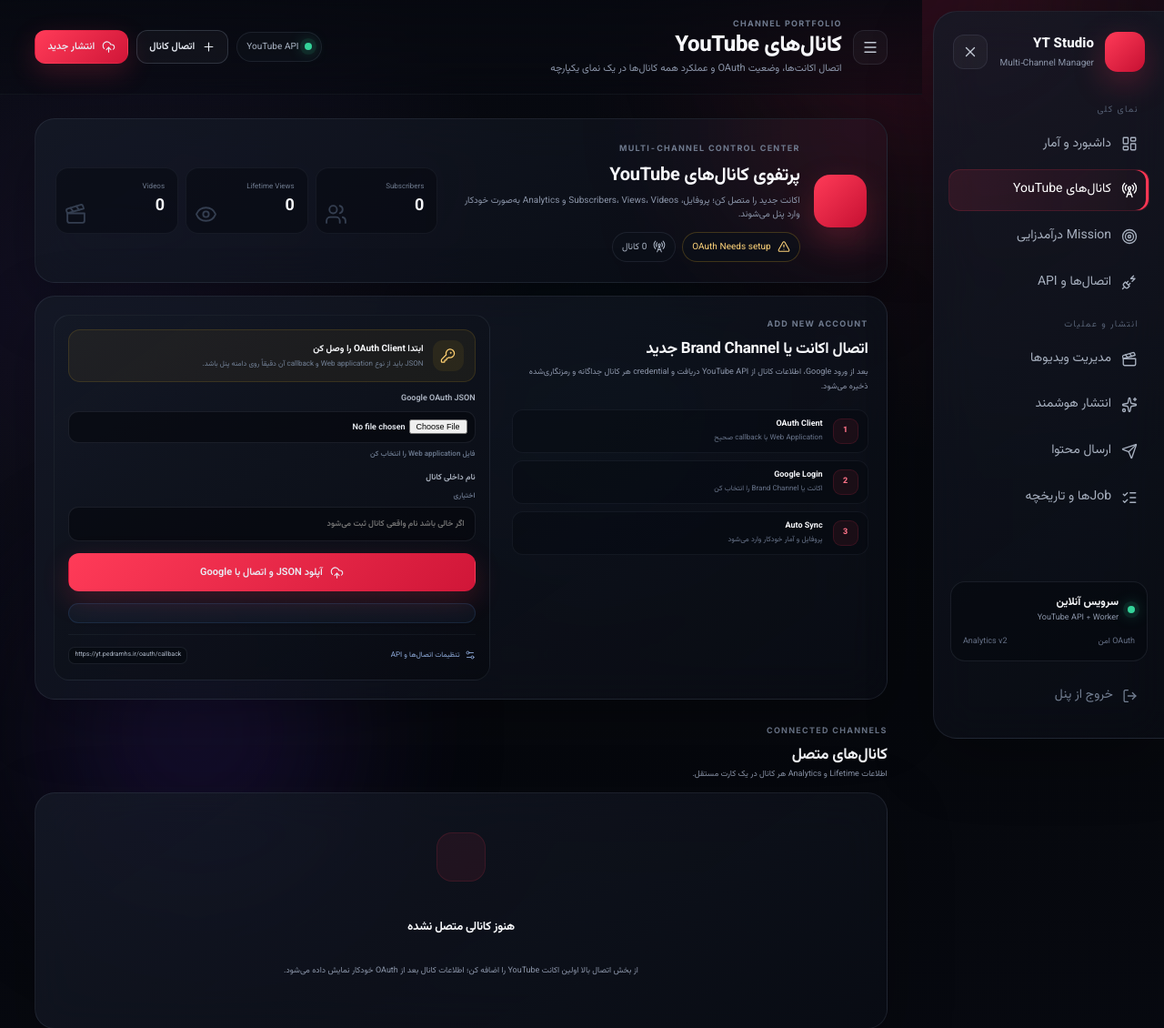
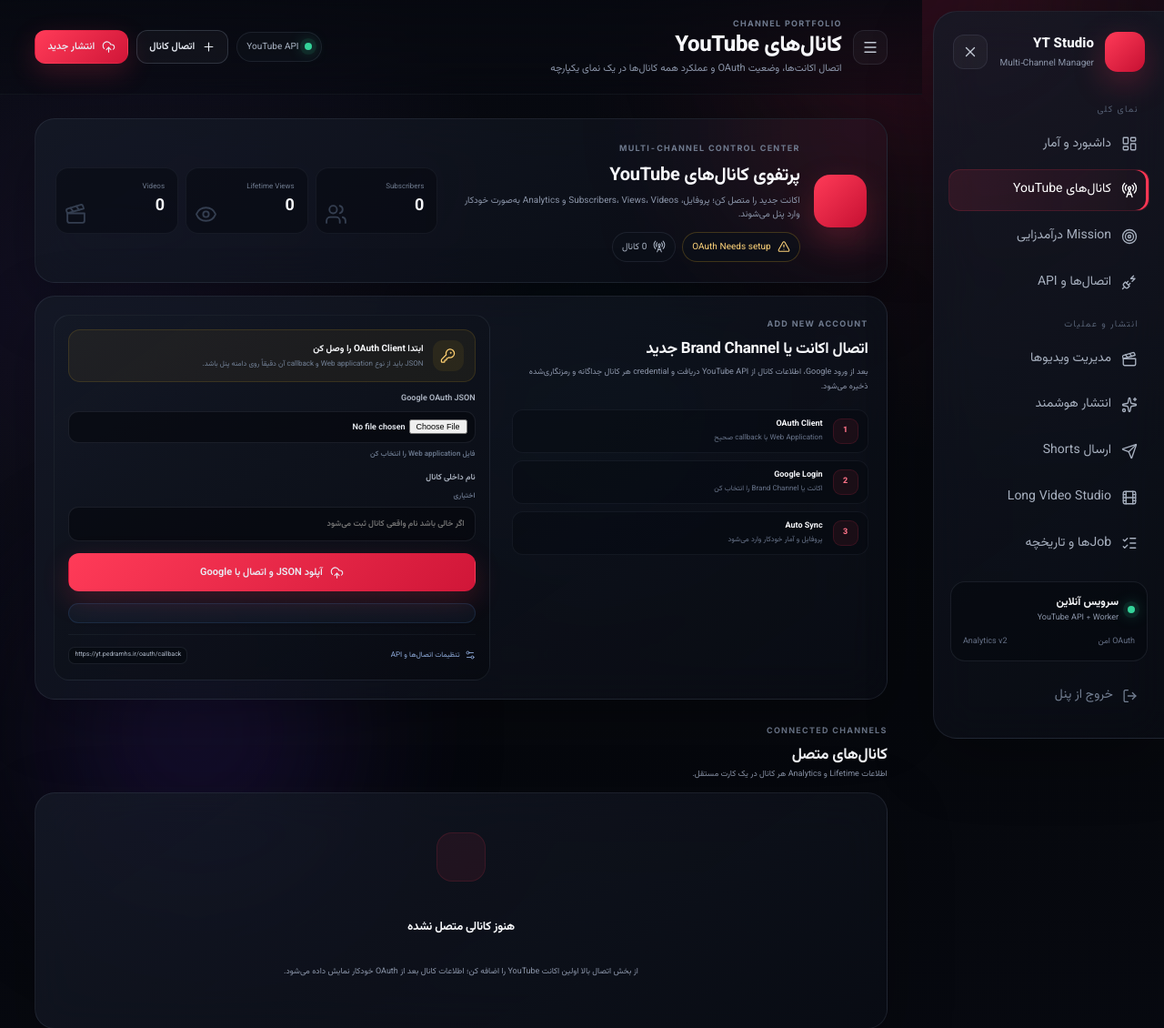
Before and after one commit to PEDIHS/yt, a Flask app: page /channels in a window 1280 px wide. Shown: the top 1130 px of the page at 91% size. Run offline with Flask 3, Linux system fonts and the light colour scheme; the visitor is signed in with stand-in values (Sample User, id 1); parts of the project's set-up code (start-up, migrations or seed data) failed here and were passed over; some libraries are stand-ins or nearby versions.

Commit message:
feat: add Long Video Studio to panel navigation

```diff
--- a/templates/base.html
+++ b/templates/base.html
@@ -57,7 +57,10 @@
           <i data-lucide="sparkles"></i><span>انتشار هوشمند</span>
         </a>
         <a href="{{ url_for('upload') }}" class="{% if request.endpoint == 'upload' %}active{% endif %}">
-          <i data-lucide="send"></i><span>ارسال محتوا</span>
+          <i data-lucide="send"></i><span>ارسال Shorts</span>
+        </a>
+        <a href="{{ url_for('long_video_upload') }}" class="{% if request.endpoint in ['long_video_upload','api_long_video_probe'] %}active{% endif %}">
+          <i data-lucide="film"></i><span>Long Video Studio</span>
         </a>
         <a href="{{ url_for('jobs') }}" class="{% if request.endpoint == 'jobs' %}active{% endif %}">
           <i data-lucide="list-checks"></i><span>Jobها و تاریخچه</span>
```
